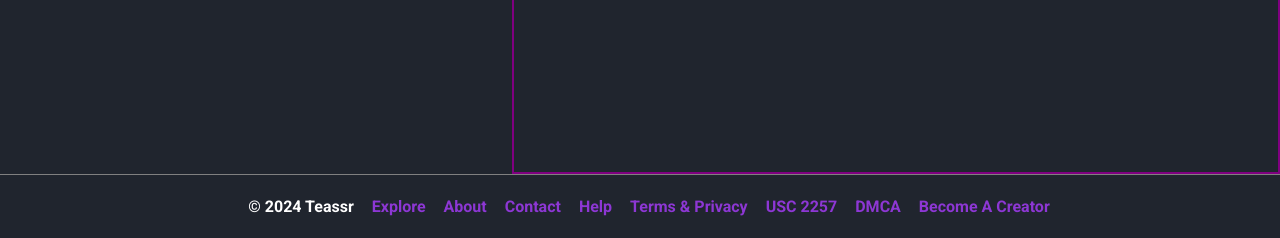
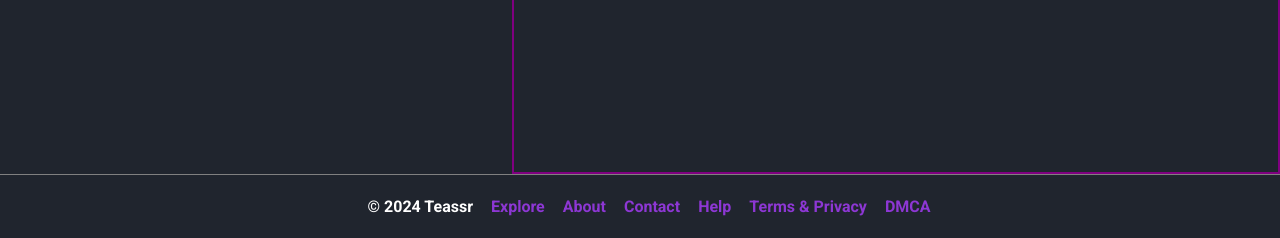
Before and after one commit to senup1/Teassr, a PHP site: page /index.php in a window 1280 px wide. Shown: the part 562-800 px from the top of the page. Run offline with PHP 8.4, Linux system fonts and the light colour scheme; data that the repository does not hold is empty.

Commit message:
removed usc 2257 and become a creator sections from footer

```diff
--- a/assets/inc/footer.php
+++ b/assets/inc/footer.php
@@ -19,13 +19,7 @@
 					<a href="#">Terms & Privacy</a>
 				</div>
 				<div class="footerItem">
-					<a href="#">USC 2257</a>
-				</div>
-				<div class="footerItem">
 					<a href="#">DMCA</a>
-				</div>
-				<div class="footerItem">
-					<a href="#">Become A Creator</a>
 				</div>
 			</div>
 		</footer>
```
